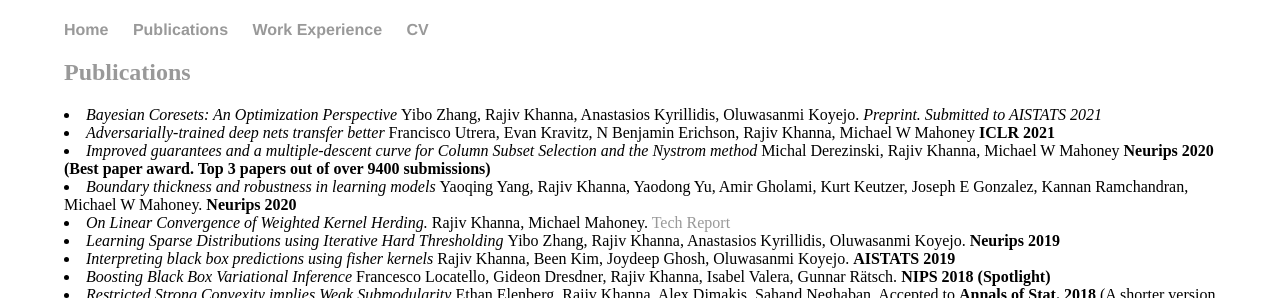
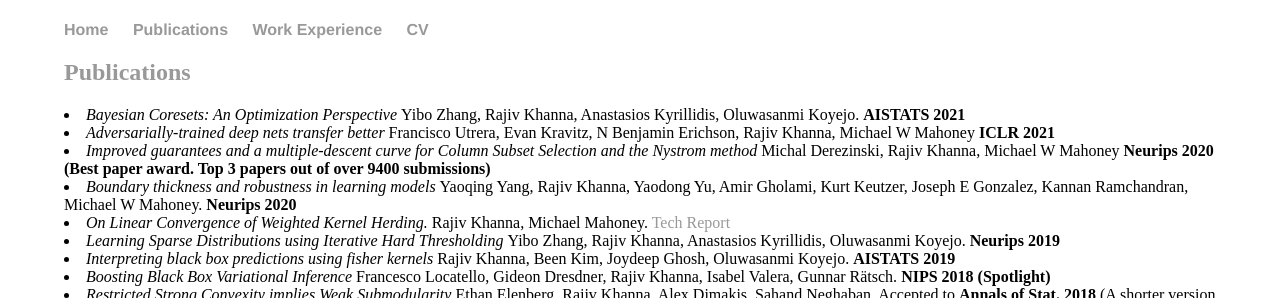
Before and after one commit to rjvak7/rjvak7.github.io, a Jekyll site: the page built from pubs.html, in a window 1280 px wide. Shown: the part 285-583 px from the top of the page. Built offline with Jekyll 4.4.1, drawn with Linux system fonts in a browser that asks for light colours.

Commit message:
update pubs

```diff
--- a/pubs.html
+++ b/pubs.html
@@ -6,7 +6,7 @@ title: Rajiv Khanna -- Publications
 <div >
 
 <h2> <a name="Pubs"> Publications </a> </h2>
-<li> <i> Bayesian Coresets: An Optimization Perspective </i> Yibo Zhang, Rajiv Khanna, Anastasios Kyrillidis, Oluwasanmi Koyejo. <i>Preprint. Submitted to AISTATS 2021</i> </li>
+<li> <i> Bayesian Coresets: An Optimization Perspective </i> Yibo Zhang, Rajiv Khanna, Anastasios Kyrillidis, Oluwasanmi Koyejo. <b>AISTATS 2021</b> </li>
 <li> <i> Adversarially-trained deep nets transfer better </i> Francisco Utrera, Evan Kravitz, N Benjamin Erichson, Rajiv Khanna, Michael W Mahoney <b>ICLR 2021</b> </li>
 <li> <i> Improved guarantees and a multiple-descent curve for Column Subset Selection and the Nystrom method </i> Michal Derezinski, Rajiv Khanna, Michael W Mahoney  <b> Neurips 2020 (Best paper award. Top 3 papers out of over 9400 submissions) </b> </li>
 <li> <i> Boundary thickness and robustness in learning models </i> Yaoqing Yang, Rajiv Khanna, Yaodong Yu, Amir Gholami, Kurt Keutzer, Joseph E Gonzalez, Kannan Ramchandran, Michael W Mahoney. <b> Neurips 2020 </b> </li>
```
